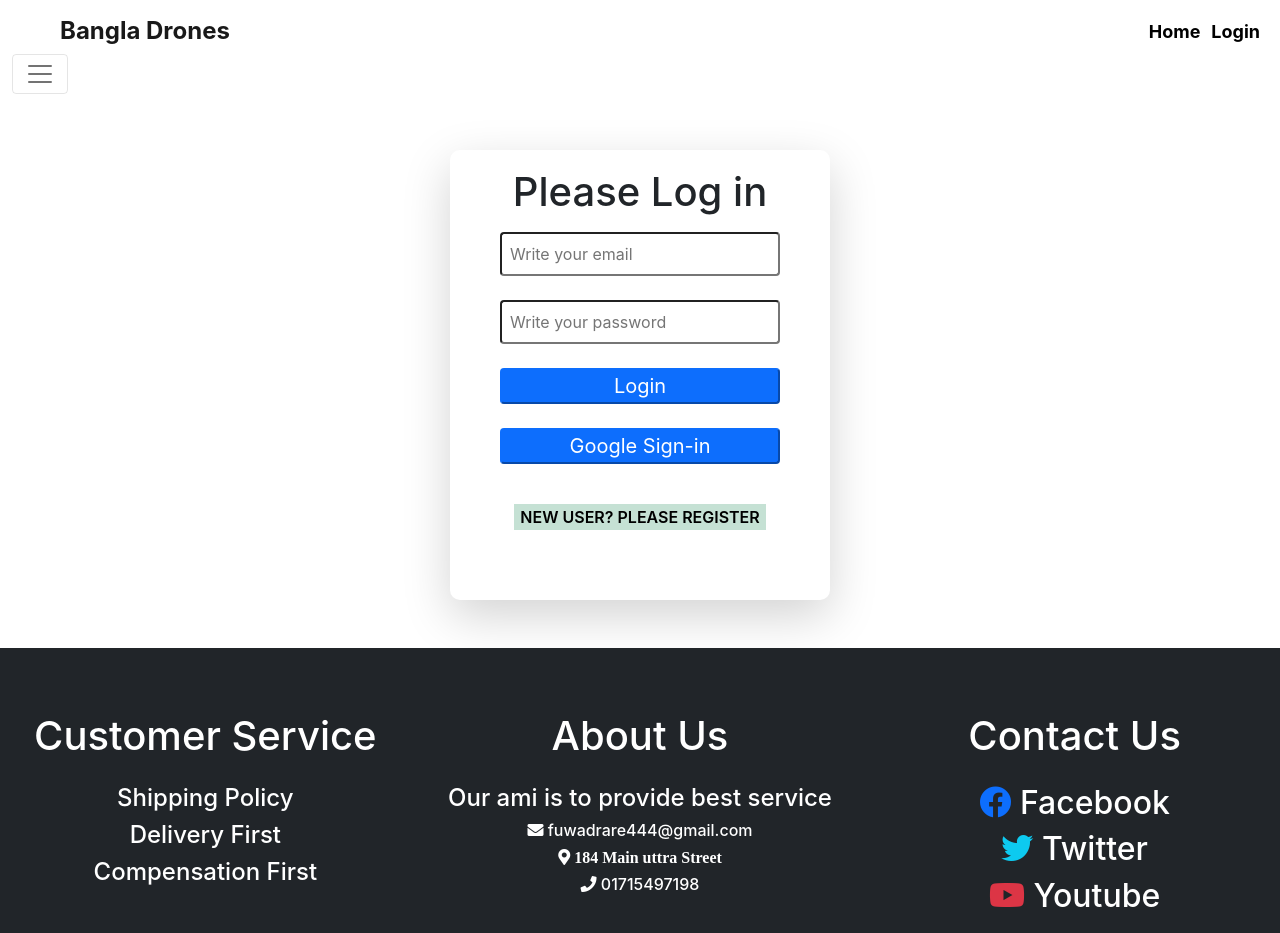
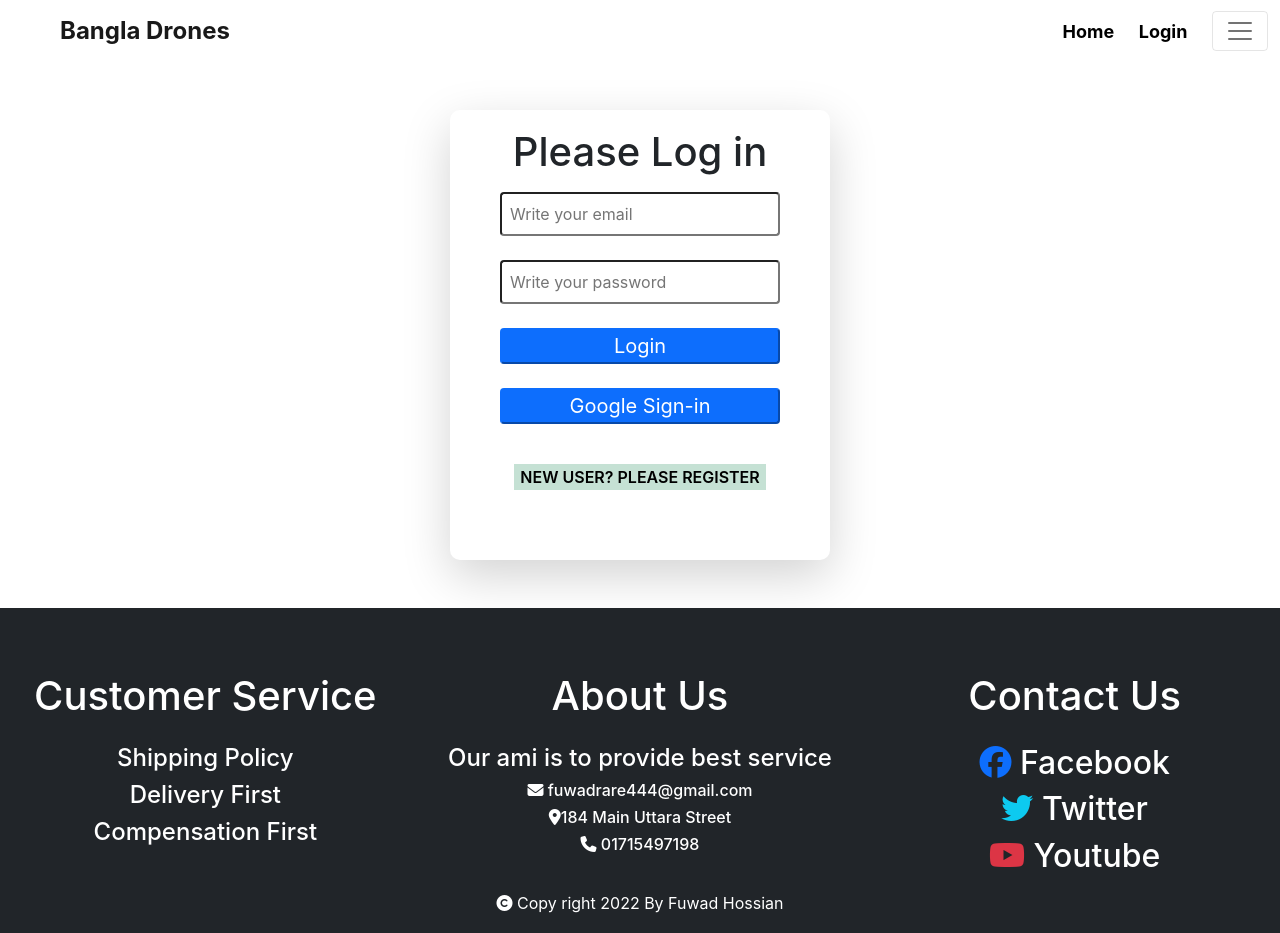
Before and after one commit to Fuhad1998/bangla-drone-clint-site, a React (Create React App) app: page /login in a window 1280 px wide. Shown: the top 933 px of the page. Built offline with nearby package versions, Linux system fonts and the light colour scheme; no server answers.

Commit message:
add style

```diff
--- a/public/index.html
+++ b/public/index.html
@@ -18,12 +18,7 @@
     -->
     <link rel="manifest" href="%PUBLIC_URL%/manifest.json" />
 
-    <link
-    rel="stylesheet"
-    href="https://use.fontawesome.com/releases/v5.15.4/css/all.css"
-    integrity="sha384-DyZ88mC6Up2uqS4h/KRgHuoeGwBcD4Ng9SiP4dIRy0EXTlnuz47vAwmeGwVChigm"
-    crossorigin="anonymous"
-  />
+    <script src="https://kit.fontawesome.com/c3997f044f.js" crossorigin="anonymous"></script>
 
     <link href="https://cdn.jsdelivr.net/npm/bootstrap@5.1.3/dist/css/bootstrap.min.css" rel="stylesheet" integrity="sha384-1BmE4kWBq78iYhFldvKuhfTAU6auU8tT94WrHftjDbrCEXSU1oBoqyl2QvZ6jIW3" crossorigin="anonymous">
     <!--
--- a/src/Component/Homepage/Footer/Footer.js
+++ b/src/Component/Homepage/Footer/Footer.js
@@ -19,7 +19,8 @@ const Footer = () => {
         </h6 >
         <h6 className="text-white">
           {" "}
-          <i className="fas fa-map-marker-alt"> 184 Main uttra Street</i>
+          <i className="fas fa-map-marker-alt"> </i>
+          184 Main Uttara Street
         </h6>
         <h6 className="text-white">
           {" "}
--- a/src/Component/Homepage/Header/Header.css
+++ b/src/Component/Homepage/Header/Header.css
@@ -16,7 +16,7 @@
     font-weight: 700;
 }
 .header-home{
-    margin-left: 900px;
+    padding-left: 800px;
 }
 .header-login{
 
--- a/src/Component/Login/Login.js
+++ b/src/Component/Login/Login.js
@@ -28,8 +28,9 @@ const Login = () => {
   const { register, handleSubmit, reset } = useForm();
   const onSubmit = (data) => {
     loginUser(data.email, data.password, location, history)
+
+    reset()
     alert("login success");
-    reset()
   };
   return (
     <div className="container  login-container my-5 shadow-lg">
```
